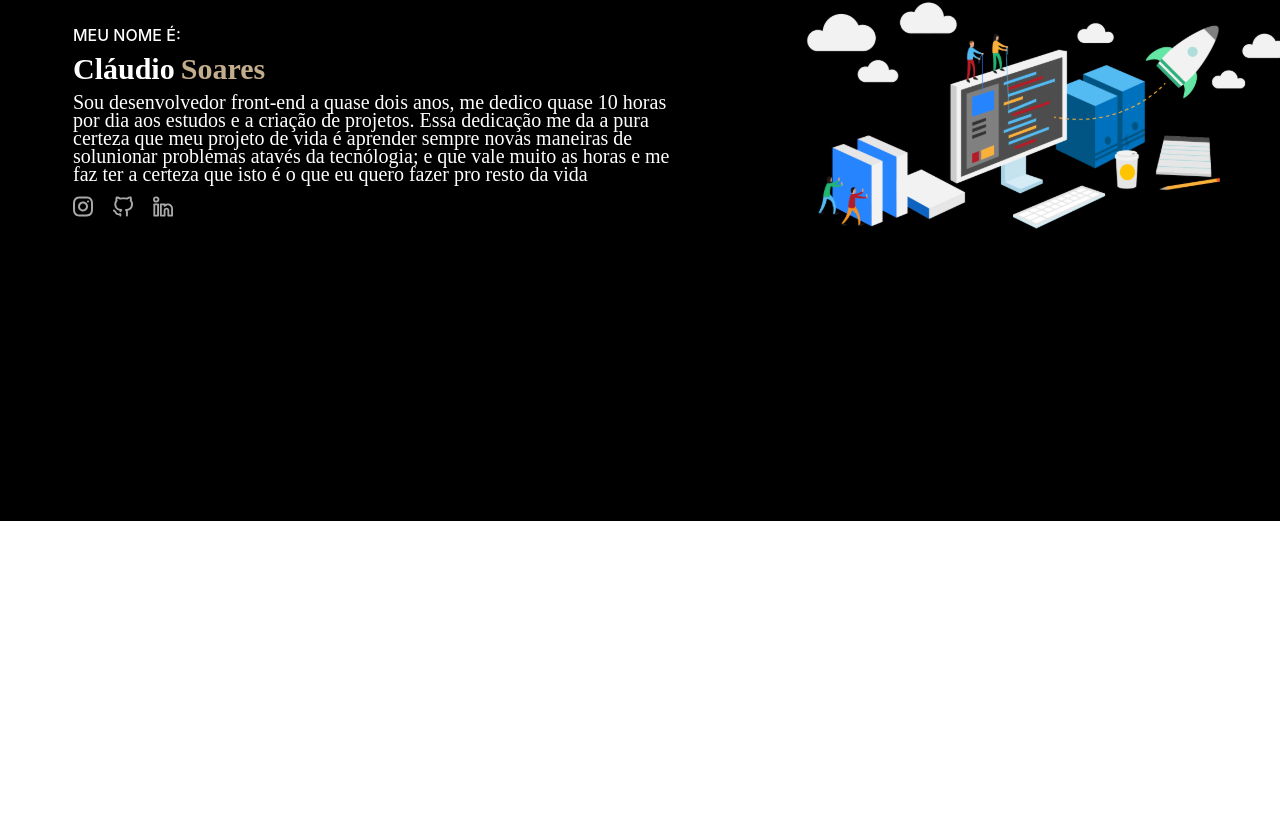
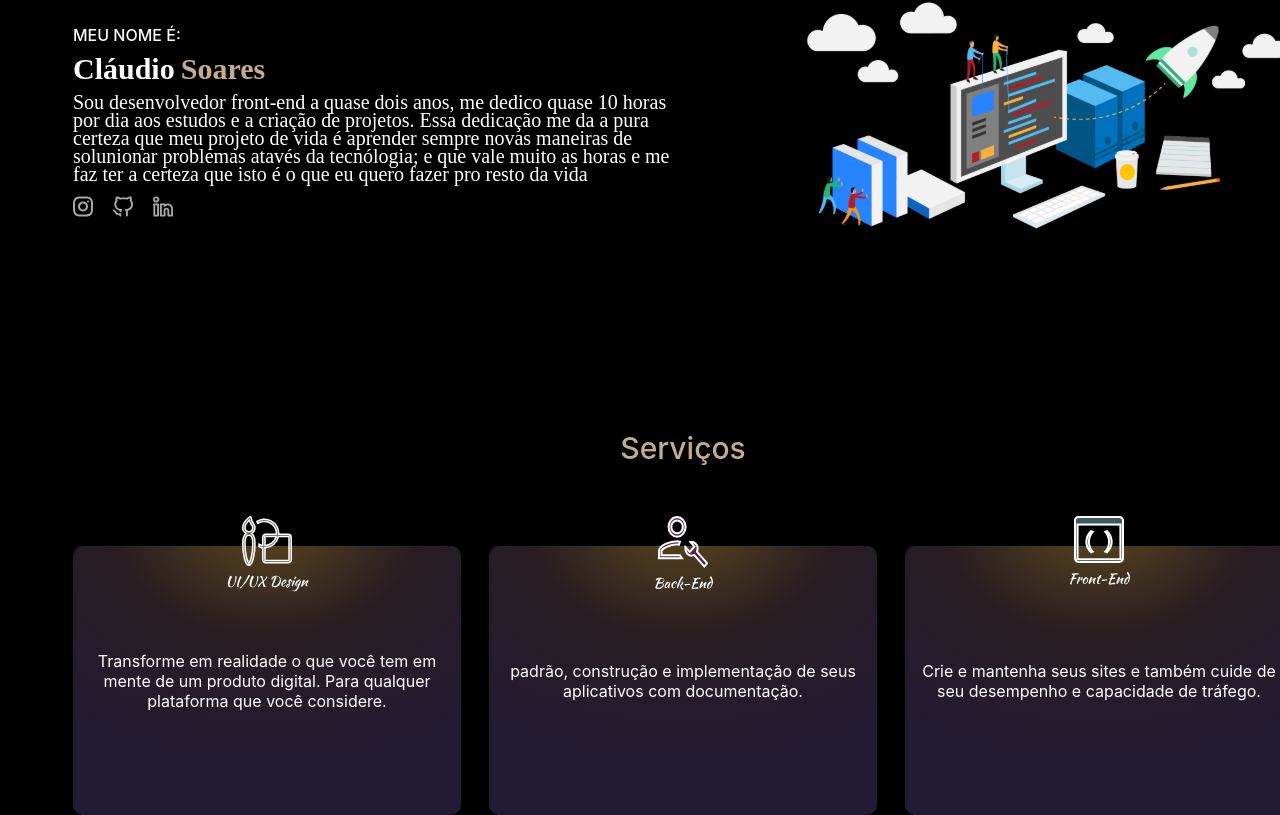
Before and after one commit to claudioares/my_personal_page, a React (Vite) app: page / in a window 1280 px wide. Shown: the part 279-1094 px from the top of the page. Before the commit the page ends 800 px from the top, so only its background shows below. Built offline with nearby package versions, Linux system fonts and the light colour scheme.

Commit message:
add componente de services

```diff
--- a/src/Page/styles.css
+++ b/src/Page/styles.css
@@ -1,4 +1,7 @@
 .container_page{
+    display: flex;
+    flex-direction: column;
+
     min-width: 100vw ;
     min-height: 100vh;
 
@@ -6,5 +9,7 @@
     background-color: #000000;
 }
 .body_page{
-    margin: 18.2rem 11.0rem 18.2rem 11.0rem;
+    display: flex;
+    flex-direction: column;
+    align-items: center;
 }
--- a/src/components/Main/MyName/index.jsx
+++ b/src/components/Main/MyName/index.jsx
@@ -6,7 +6,7 @@ import image_01 from '../../../assets/imagens/my_name/image_01.svg';
 
 function MyName () {
     return(
-        <div className='container_body_page'>
+        <div className='container'>
             <section className='section_body_page'>
                 <p className='user_my_name'>MEU NOME É:</p>
                 <div className='user_name'>
--- a/src/components/Main/MyName/styles.css
+++ b/src/components/Main/MyName/styles.css
@@ -1,11 +1,3 @@
-.container_body_page{
-    display: flex;
-    justify-content: center;
-    align-items: center;
-
-    gap: 10.4rem;
-    color: white;
-}
 .section_body_page{
     display: flex;
     flex-direction: column;
--- /dev/null
+++ b/src/components/Main/Services/index.jsx
@@ -0,0 +1,41 @@
+import './styles.css';
+import ui_ux_icon from '../../../assets/imagens/services/ui_ux_icon.svg'
+import back_icon from '../../../assets/imagens/services/back_icon.svg'
+import front_icon from '../../../assets/imagens/services/front_icon.svg'
+
+function Services () {
+    return(
+        <section className='container'>
+            <div className='content_services'>
+                <h1 className='presents_sections'>
+                    Serviços
+                </h1>
+                <div className='content_discription'>
+                    <div className='card'>
+                        <img src={ui_ux_icon} alt='icon ui/ux' />
+                        <p>
+                            Transforme em realidade o que você tem em mente de um
+                            produto digital. Para qualquer plataforma que você considere.
+                        </p>
+                    </div>
+                    <div className='card'>
+                        <img src={back_icon} alt='icon backend' />
+                        <p>
+                            padrão, construção e implementação de seus aplicativos
+                            com documentação.
+                        </p>
+                    </div>
+                    <div className='card'>
+                        <img src={front_icon} alt='icon frontend' />
+                        <p>
+                            Crie e mantenha seus sites e também cuide de seu
+                            desempenho e capacidade de tráfego.
+                        </p>
+                    </div>
+                </div>
+            </div>
+        </section>
+    )
+}
+
+export default Services;
--- /dev/null
+++ b/src/components/Main/Services/styles.css
@@ -0,0 +1,12 @@
+.content_services{
+    display: flex;
+    flex-direction: column;
+
+    gap: 8rem;
+    align-items: center;
+}
+.content_discription{
+    display: flex;
+
+    gap: 2.8rem;
+}
--- a/src/components/Main/index.jsx
+++ b/src/components/Main/index.jsx
@@ -1,8 +1,12 @@
 import MyName from "./MyName";
+import Services from "./Services";
 
 function Main () {
     return(
-      <MyName />
+      <div>
+        <MyName />
+        <Services />
+      </div>
     )
 }
 
--- /dev/null
+++ b/src/global_styles/card.css
@@ -0,0 +1,26 @@
+.card{
+    position: relative;
+    display: flex;
+    flex-direction: column;
+    justify-content: center;
+    align-items: center;
+
+    padding: 0 1.2rem;
+    width: 38.8rem;
+    height: 26.9rem;
+
+    background: radial-gradient(84.9% 84.9% at 49.77% -5.37%, rgba(180, 138, 61, 0.49) 0%, rgba(63, 47, 53, 0.63) 45.31%, #231A33 100%);
+    border-radius: 1rem;
+
+    cursor:not-allowed;
+}
+.card:hover{
+    opacity: 0.9;
+}
+.card p{
+    text-align: center;
+}
+.card img{
+    position: absolute;
+    top: -3rem;
+}
--- /dev/null
+++ b/src/global_styles/continer.css
@@ -0,0 +1,10 @@
+.container{
+    display: flex;
+    justify-content: center;
+    align-items: center;
+
+    width: 120.2rem;
+    margin-top: 18.2rem;
+    gap: 10.4rem;
+    color: white;
+}
--- a/src/global_styles/index.css
+++ b/src/global_styles/index.css
@@ -1,3 +1,6 @@
+@import url('./continer.css');
+@import url('./presents_sections.css');
+@import url('./card.css');
 * {
   margin: 0;
   padding: 0;
--- /dev/null
+++ b/src/global_styles/presents_sections.css
@@ -0,0 +1,8 @@
+.presents_sections{
+    font-family: 'Inter';
+    font-style: normal;
+    font-weight: 500;
+    font-size: 3rem;
+
+    color: #C4AD8C;
+}
```
